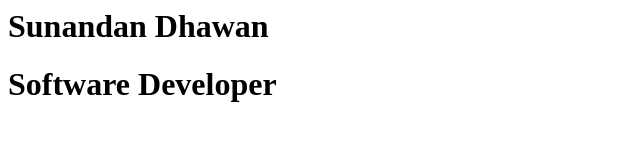
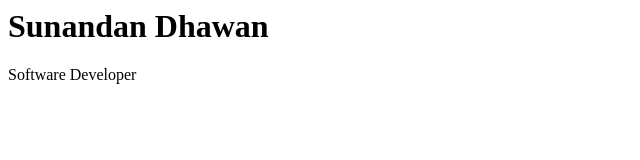
Before and after one commit to sunandandhawan/sunandandhawan.github.io, a plain HTML site: page index.html in a window 1280 px wide. Shown: the whole page, without its empty margins (0-640 px from the left). Drawn offline with Linux system fonts and the light colour scheme.

Commit message:
Update index.html

```diff
--- a/index.html
+++ b/index.html
@@ -1,2 +1,2 @@
-<h1 id="name">Sunandan Dhawan<h1>
+<h1 id="name">Sunandan Dhawan</h1>
 <span id="role">Software Developer</span>
```
